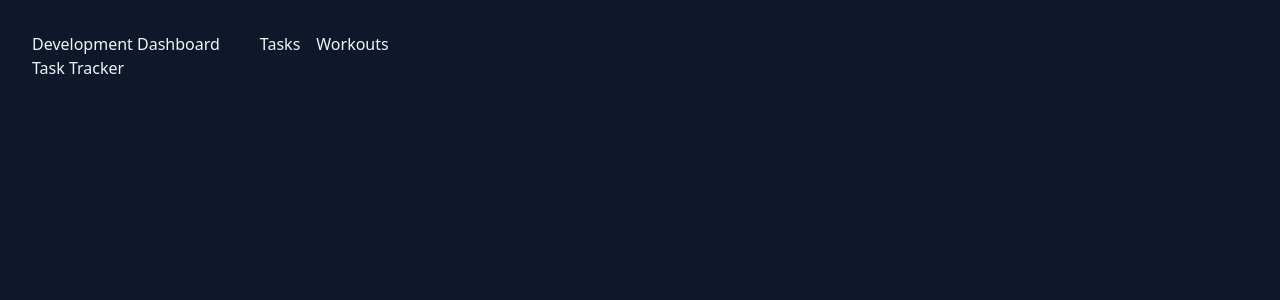
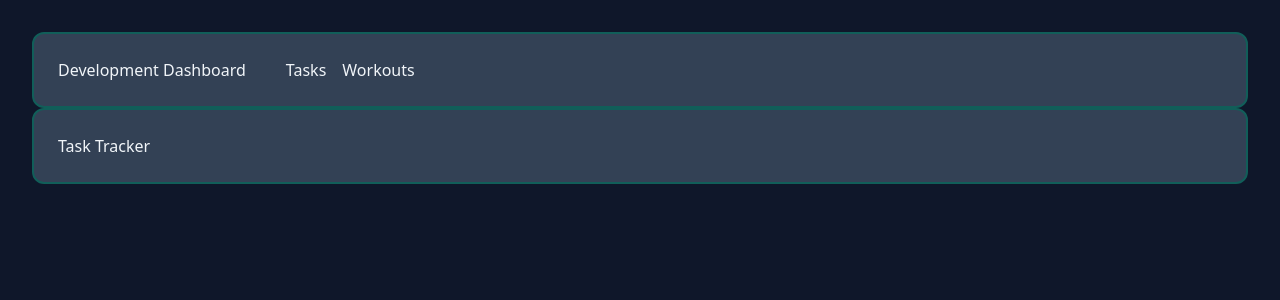
Before and after one commit to gaiabulbanix/react-dev-dashboard, a React (Vite) app: page / in a window 1280 px wide. Shown: the top 300 px of the page. Built offline with nearby package versions, Linux system fonts and the light colour scheme.

Commit message:
docs: created separate color palette doc

```diff
--- a/src/components/Panel.jsx
+++ b/src/components/Panel.jsx
@@ -1,6 +1,6 @@
 export default function Panel({ className = '', children, }) {
     return (
-        <div className={`${className}`}>
+        <div className={`border-2 p-6 rounded-xl border-teal-800 bg-slate-700 ${className}`}>
             {children}
         </div>
     );
```
Also changed, not shown: src/components/Dashboard.jsx (+0 -9 lines), 1 other file (tests, documents, lock files or other folders).
